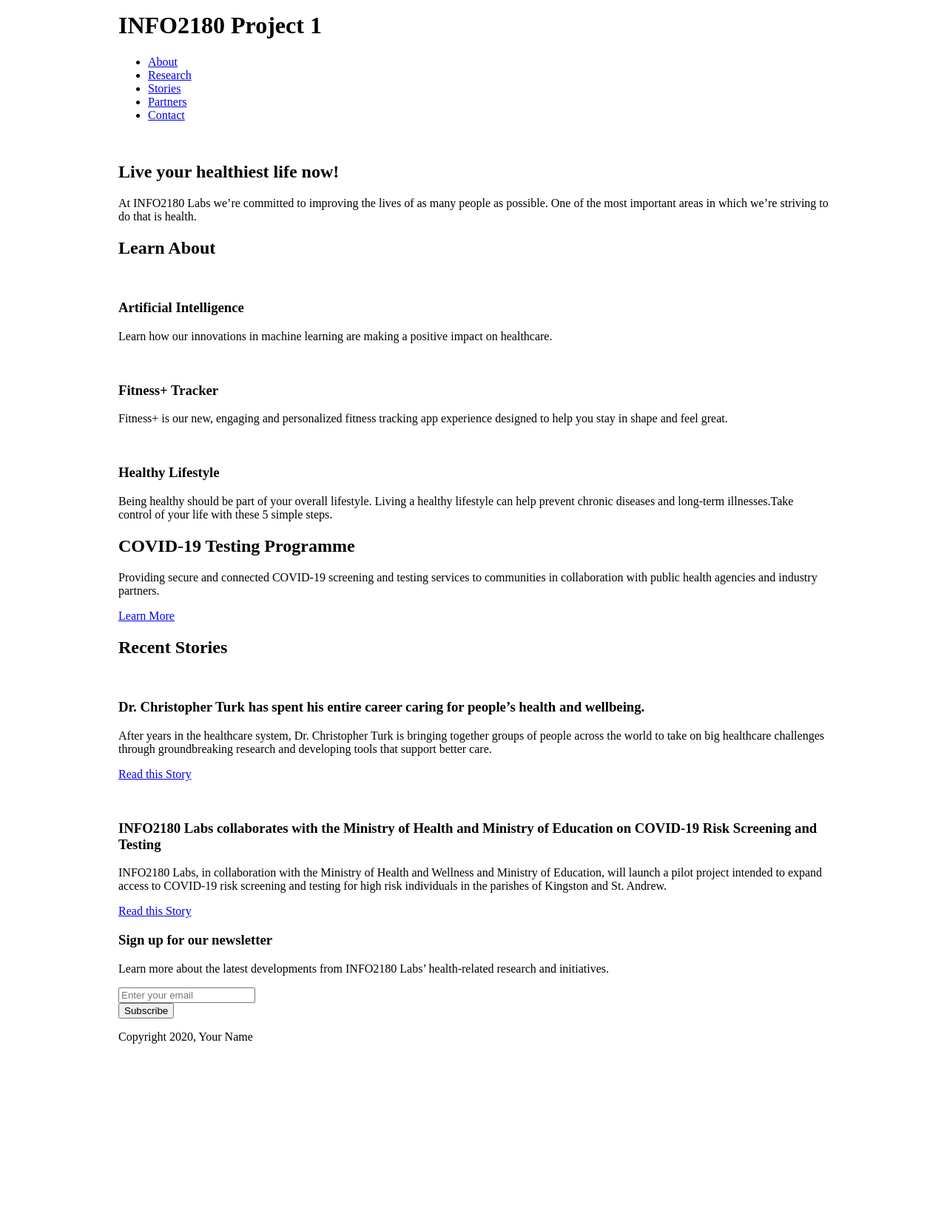
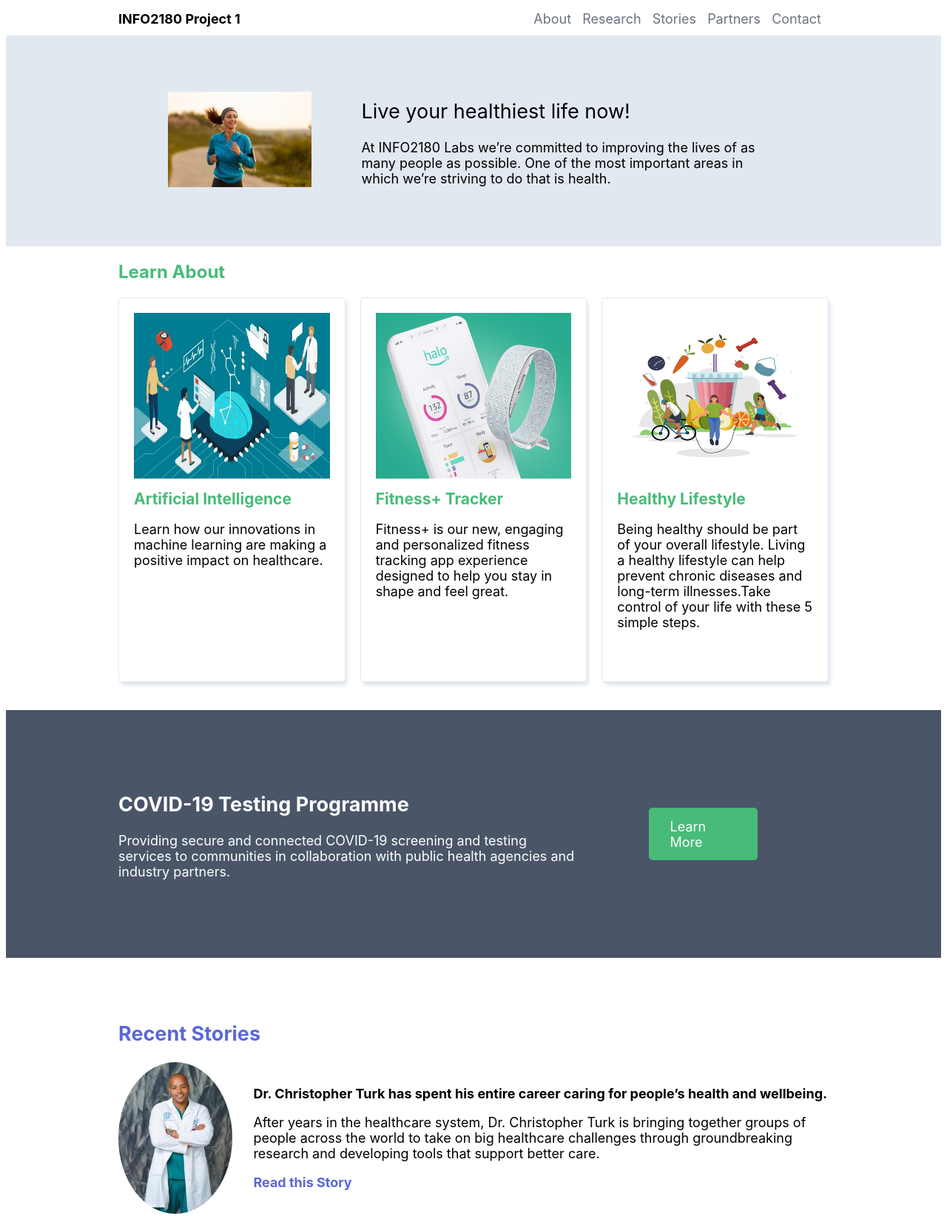
Before and after one commit to Ameliapell/info2180-project1, a plain HTML site: page index.html in a window 1280 px wide. Shown: the part 5-1649 px from the top of the page at 74% size. Before the commit the page ends 1432 px from the top, so only its background shows below. Drawn offline with Linux system fonts and the light colour scheme.

Commit message:
Added initial starter files

```diff
--- a/index.html
+++ b/index.html
@@ -26,7 +26,7 @@
         <section class="overview-hero">
             <div class="container">
                 <div class="overview-hero-image">
-                    <img src="#" alt="">
+                    <img src="fitness.jpeg" alt="Picture of person jogging">
                 </div>
                 <div class="overview-hero-text">
                     <h2>Live  your healthiest life now!</h2>
@@ -39,21 +39,21 @@
                 <h2>Learn About</h2>
                 <div class="cards">
                     <div class="card">
-                        <img src="#" alt="">
+                        <img src="ai.jpeg" alt="Scientists working on AI">
                         <div class="card-body">
                             <h3>Artificial Intelligence</h3>
                             <p>Learn how our innovations in machine learning are making a positive impact on healthcare.</p>
                         </div>
                     </div>
                     <div class="card">
-                        <img src="#" alt="">
+                        <img src="fitnesstracker.jpeg" alt="Fitness tracker">
                         <div class="card-body">
                             <h3>Fitness+ Tracker</h3>
                             <p>Fitness+ is our new, engaging and personalized fitness tracking app experience designed to help you stay in shape and feel great.</p>
                         </div>
                     </div>
                     <div class="card">
-                        <img src="#" alt="">
+                        <img src="healthylife.jpeg" alt="Healthy Choice">
                         <div class="card-body">
                             <h3>Healthy Lifestyle</h3>
                             <p>Being healthy should be part of your overall lifestyle. Living a healthy lifestyle can help prevent chronic diseases and long-term illnesses.Take control of your life with these 5 simple steps.</p>
@@ -77,7 +77,7 @@
             <div class="container">
                 <h2>Recent Stories</h2>
                 <article>
-                    <img src="" alt="">
+                    <img src="Doctorturk.jpeg" alt="Dr.Turk">
                     <div class="article-body">
                         <h3>Dr. Christopher Turk has spent his entire career caring for people’s health and wellbeing.</h3>
                         <p>After years in the healthcare system, Dr. Christopher Turk is bringing together groups of people across the world to take on big healthcare challenges through groundbreaking research and developing tools that support better care.</p>
@@ -85,7 +85,7 @@
                     </div>
                 </article>
                 <article>
-                    <img src="" alt="">
+                    <img src="covid.jpeg" alt="Img of Covid Vaccine">
                     <div class="article-body">
                         <h3>INFO2180 Labs collaborates with the Ministry of Health and Ministry of Education on COVID-19 Risk Screening and Testing</h3>
                         <p>INFO2180 Labs, in collaboration with the Ministry of Health and Wellness and Ministry of Education, will launch a pilot project intended to expand access to COVID-19 risk screening and testing for high risk individuals in the parishes of Kingston and St. Andrew.</p>
@@ -110,7 +110,7 @@
     </main>
     <footer>
         <div class="container">
-            <p>Copyright 2020, Your Name</p>
+            <p>Copyright 2022, Amelia Pellington</p>
         </div>
     </footer>
 </body>
--- a/scripts.js
+++ b/scripts.js
@@ -1 +1,18 @@
 /* Add your JavaScript to this file */
+"uses strict";
+
+window.addEventListener("load", (event) => {
+    let formuse = document.querySelector("form");
+    formuse.addEventListener("submit", (e) => {
+        e.preventDefault();
+        let mailformat = /^[\w-\.]+@([\w-]+\.)+[\w-]{2,4}$/; //provides the regex expression for a email-address
+        let data = document.forms[0]["email"].value;
+        let message = document.querySelector(".message");
+        if(data.match(mailformat)){
+            message.textContent = `Thank you! Your email address ${data} was added to our mailing list`;
+        }else{
+            message.textContent = "Please enter a valid email address.";
+        }
+        document.querySelector("form").reset();
+    });
+});
--- a/styles.css
+++ b/styles.css
@@ -1,7 +1,23 @@
 /* Add your CSS to this file */
+:root{
+    --default-font-size: 18px;
+    --default-font-family: -apple-system, BlinkMacSystemFont, 'Segoe UI', Roboto,'Helvetica Neue', Arial, "Noto Sans",sans-serif;
+    --header-link-color: #6b7280;
+    --header-hoverlink-color: #5a67d8;
+    --overview-background-color: #e1e8f0;
+    --labt-h2-size: 24px;
+    --labt-h3-size: 21px;
+    --labt-header-color: #48BB78;
+    --testing-background-color: #4a5568;
+    --testing-font-color: white;
+    --card-border-color: #E2E8F0;
+    --card-radius: 5px;
+}
+
 body {
-    margin: 0;
-    font-size: 16px;
+    margin: 20;
+    font-size: var(--default-font-size); /*Originally was 16px*/
+    font-family: var(--default-font-family);
 }
 
 .container {
@@ -9,3 +25,224 @@ body {
     max-width: 960px;
     width: 100%;
 }
+
+/* HEADER SECTION */
+
+header h1{
+    font-size: var(--default-font-size);
+}
+
+header div{
+    display: flex;
+    justify-content: space-between;
+}
+
+header ul{
+    list-style: none;
+    margin: 12px 0px;
+}
+
+header li{
+    display: inline;
+    margin-right: 10px;
+}
+
+header li a{
+    text-decoration: none;
+    color: var(--header-link-color);
+}
+
+header li a:hover{
+    color: var(--header-hoverlink-color);
+}
+
+/*OVERVIEW SECTION*/
+
+.overview-hero{
+    background-color: var(--overview-background-color);
+    padding: 5% 0;
+}
+
+.overview-hero .container{
+    display: flex;
+    align-items: center;
+}
+
+.overview-hero-image {
+    width: 50%;
+    margin: 0 7%;
+}
+
+.overview-hero-image img{
+    width: 100%;
+    height: auto;
+}
+
+.overview-hero-text {
+    margin-right: 7%;
+}
+
+.overview-hero-text h2{
+    font-weight: normal;
+}
+
+/*LEARN ABOUT SECTION*/
+
+.learn-about{
+    margin-bottom: 3%;
+}
+
+.learn-about .cards{
+    display: grid;
+    grid-template-columns: repeat(3,1fr);
+    grid-gap: 20px;
+}
+
+.learn-about h2{
+    font-size: var(--labt-h2-size);
+    color: var(--labt-header-color);
+}
+
+.learn-about h3{
+    font-size: var(--labt-h3-size);
+    color: var(--labt-header-color);
+}
+
+.card{
+    border: 1px solid var(--card-border-color);
+    box-shadow: 3px 5px 5px var(--card-border-color);
+    border-radius: var(--card-radius);
+    padding: 10px 20px;
+    overflow: hidden;
+    text-overflow: ellipsis;
+}
+
+.card img{
+    width: 100%;
+    height: 45%;
+    margin-top: 10px;
+}
+
+.card-body h3{
+    margin: 11px 0px;
+}
+
+/* TESTING SECTION */
+
+.testing{
+    background-color: var(--testing-background-color);
+    padding: 7% 0;
+    color: var(--testing-font-color);
+}
+
+.testing .container{
+    display: flex;
+    align-items: center;
+}
+
+.cta{
+    margin: 0 10%;
+    padding: 1.5% 3%;
+    width: 20%;
+    border-radius: var(--card-radius);
+    background-color: var(--labt-header-color);
+    display: flex;
+    align-items: center;
+    justify-content: center;
+}
+
+.cta a{
+    color: white;
+    text-decoration: none;
+}
+
+/* RECENT STORIES SECTION */
+
+.stories{
+    padding: 5% 0;
+}
+
+.stories h2{
+    color: var(--header-hoverlink-color);
+}
+
+article{
+    display: flex;
+    align-items: center;
+    margin: 0px 0px 20px 0px;
+}
+
+article img{
+    width: 16%;
+    height: 20%;
+    flex-shrink: 0;
+    border-radius: 50%;
+    margin-right: 3%;
+}
+
+.article-body h3{
+    font-size: var(--default-font-size);
+}
+
+.article-body a{
+    color: var(--header-hoverlink-color);
+    text-decoration: none;
+    font-weight: bold;
+}
+
+/* NEWSLETTER SECTION */
+
+.newsletter{
+    background-color: var(--labt-header-color);
+    padding: 4% 0;
+    color: var(--testing-font-color);
+}
+
+.newsletter .container{
+    display: flex;
+    flex-direction: column;
+    align-items: center;
+}
+.newsletter h3{
+    font-size: var(--labt-h2-size);
+    margin: 0;
+    padding: 0;
+}
+
+.newsletter p{
+    width: 50%;
+}
+
+form{
+    width: 50%;
+    display: grid;
+    grid-template-columns: 2fr 1fr;
+}
+
+button[type=submit]{
+    color: var(--testing-font-color);
+    background-color: var(--header-hoverlink-color);
+    text-decoration: none;
+    border: none;
+    padding: 8% 0%;
+    border-radius: var(--card-radius);
+}
+
+input[type=email]{
+    width: 90%;
+    padding: 4% 4%;
+    border: none;
+    border-radius: var(--card-radius);
+}
+
+.message{
+    padding: 15px 0px 0px 0px;
+}
+
+/* FOOTER SECTION */
+
+footer{
+    padding: .5%;
+    background-color: var(--testing-background-color);
+    color: var(--testing-font-color);
+}
```
Also changed, not shown: Doctorturk.jpeg (added), ai.jpeg (added), covid.jpeg (added), fitness.jpeg (added), fitnesstracker.jpeg (added), healthylife.jpeg (added).
